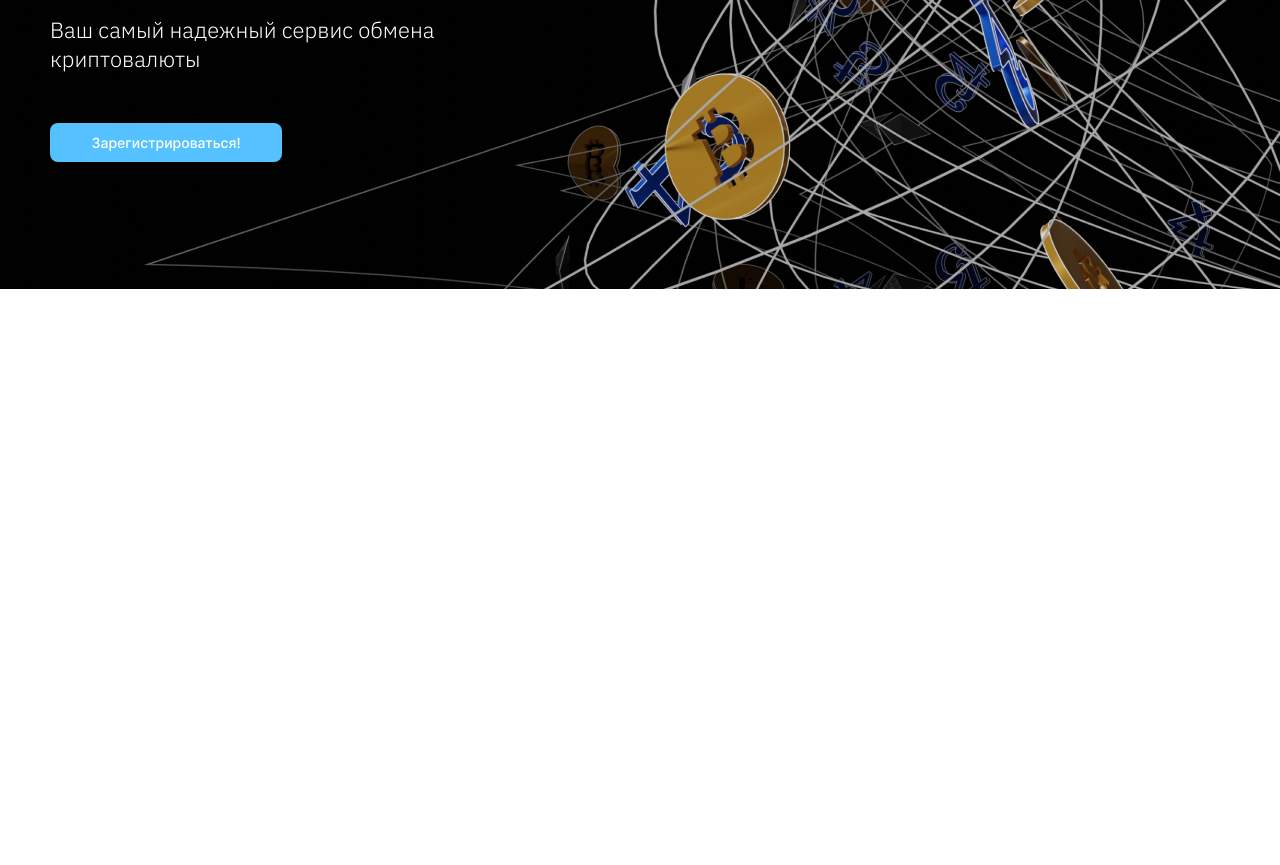
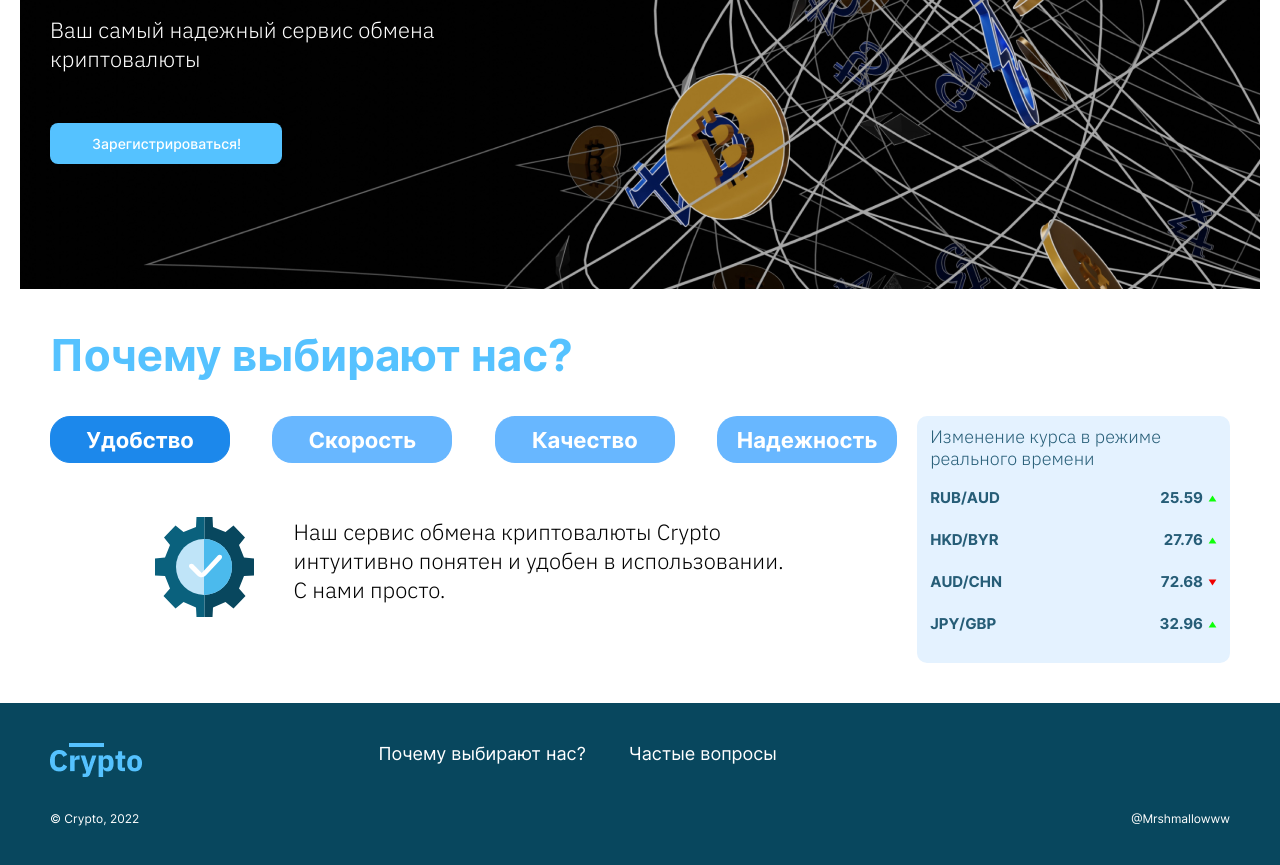
Before and after one commit to SoullessSoldier/meschool-js_landing-coin-exchange, a plain HTML site: page index.html in a window 1280 px wide. Shown: the part 315-1180 px from the top of the page. Before the commit the page ends 800 px from the top, so only its background shows below. Drawn offline with Linux system fonts and the light colour scheme.

Commit message:
add Day3

```diff
--- a/css/default.css
+++ b/css/default.css
@@ -20,7 +20,7 @@ img, svg{
 }
 button{
     padding: 0;
-    border: none;
+    border: 1px solid transparent;
     cursor: pointer;
 }
 a{
--- a/css/index.css
+++ b/css/index.css
@@ -4,4 +4,8 @@
 @import './module/header.css';
 @import './module/navigation.css';
 @import './module/main.css';
+@import './module/about-us.css';
+@import './module/advantage.css';
+@import './module/exchange-rates.css';
 @import './module/modal.css';
+@import './module/footer.css';
--- /dev/null
+++ b/css/module/about-us.css
@@ -0,0 +1,26 @@
+.about-us{
+    padding: 40px 0;
+}
+
+.about-us__title{
+    margin-bottom: 34px;
+    font-weight: 700;
+    font-size: 44px;
+    line-height: 53px;
+    color: #55C2FF;
+}
+
+.about-us__container{
+    display: flex;
+    justify-content: space-between;
+    gap: 20px;
+}
+
+.about-us__advantage{
+    flex-grow: 1;
+    width: 100%;
+}
+
+.about-us__exchange-rates{
+    max-width: 380px;
+}
--- /dev/null
+++ b/css/module/advantage.css
@@ -0,0 +1,76 @@
+.advantage__list-btn{
+    display: flex;
+    align-items: center;
+    justify-content: space-between;
+    gap:5px;
+    margin-bottom: 54px;
+
+}
+.advantage__btn{
+    padding: 10px;
+    width: 180px;
+    height: 47px;
+    font-weight: 700;
+    font-size: 22px;
+    line-height: 27px;
+    color: #FFFFFF;
+    background-color: #68B7FF;
+    border-radius: 20px;
+    transition-property: border-color, background-color;
+    transition-duration: 0.36s;
+    transition-timing-function: ease-in-out;
+}
+.advantage__btn:hover{
+    border-color: #1C88EB;
+}
+.advantage__btn_active,
+.advantage__btn:active{
+    background-color: #1C88EB;
+    border-color: #1C88EB;
+}
+.advantage__btn:disabled{
+    background-color: #D7D7D7;
+}
+
+.advantage__item-content{
+    max-width: 640px;
+    margin: 0 auto;
+    display: none;
+    font-family: 'IBM Plex Sans';
+    font-weight: 300;
+    font-size: 22px;
+    line-height: 29px;
+    color: #000000;
+}
+
+.advantage__item-content_active{
+    display: flex;
+    gap: 40px;
+}
+
+.advantage__item-content::before{
+    content: '';
+    display: block;
+    flex-shrink: 0;
+    width: 100px;
+    height: 100px;
+    background-position: center;
+    background-repeat: no-repeat;
+    background-size: contain;
+}
+
+.advantage__item-content_convenience::before{
+    background-image: url(../../img/convenience.svg);
+}
+
+.advantage__item-content_speed::before{
+    background-image: url(../../img/speed.svg);
+}
+
+.advantage__item-content_quality::before{
+    background-image: url(../../img/quality.svg);
+}
+
+.advantage__item-content_security::before{
+    background-image: url(../../img/security.svg);
+}
--- /dev/null
+++ b/css/module/exchange-rates.css
@@ -0,0 +1,52 @@
+.exchange-rates{
+    padding: 10px 13px 30px;
+    background-color: #E4F2FF;
+    border-radius: 10px;
+}
+.exchange-rates__title{
+    font-family: 'IBM Plex Sans';
+    font-weight: 300;
+    font-size: 18px;
+    line-height: 120%;
+    color: #265D77;
+    margin-bottom: 20px;
+}
+.exchange-rates__list{
+    font-weight: 700;
+    font-size: 15px;
+    line-height: 18px;
+    color: #265D77;
+}
+.exchange-rates__item{
+    display: flex;
+    align-items: center;
+    margin-bottom: 24px;
+}
+
+.exchange-rates__item::after{
+    content: '';
+    display: block;
+    width: 9px;
+    height: 8px;
+    background-position: center;
+    background-repeat: no-repeat;
+    background-size: contain;
+}
+
+.exchange-rates__item:last-child{
+    margin-bottom: 0;
+}
+.exchange-rates__item_up::after{
+background-image: url(../../img/up.svg);
+}
+.exchange-rates__item_down::after{
+background-image: url(../../img/down.svg);
+}
+.exchange-rates__currency{
+    display: block;
+    margin-right: auto;
+}
+.exchange-rates__value{
+    display: block;
+    margin-right: 5px;
+}
--- /dev/null
+++ b/css/module/footer.css
@@ -0,0 +1,50 @@
+.footer{
+    background-color: #08475E;
+    padding-top: 40px;
+    padding-bottom: 42px;
+    color: #fff;
+}
+.footer__container{
+    display: grid;
+    gap: 34px 10px;
+    grid-template-areas:
+        "logo navigation navigation"
+        "copyright . design";
+}
+
+.footer__logo{
+    grid-area: logo;
+}
+.footer__navigation{
+    grid-area: navigation;
+    font-weight: 400;
+    font-size: 18px;
+    line-height: 22px;
+}
+.footer__copyright{
+    grid-area: copyright;
+}
+.footer__design{
+    grid-area: design;
+    justify-self: end;
+}
+.footer__copyright,
+.footer__design{
+    font-weight: 400;
+    font-size: 12px;
+    line-height: 130%;
+}
+
+@media (max-width: 768px){
+    .footer__navigation{
+        font-size: 14px;
+        line-height: 17px;
+    }
+}
+@media (max-width: 480px){
+    .footer__container{
+        grid-template-areas:
+        "logo navigation"
+        "copyright design";
+    }
+}
--- a/css/module/navigation.css
+++ b/css/module/navigation.css
@@ -3,24 +3,36 @@
     align-items: center;
 }
 
-.navigation__item:not(:last-child) {
+.navigation__item {
     margin-right: 43px;
 }
 
+.navigation__item:last-child {
+    margin-right: 0;
+}
+
+
 @media (max-width: 768px){
     .navigation__list{
-        padding: 16px 30px;
         margin: 0 auto;
         max-width: 740px;
+    }
+    .navigation__list_header{
+        padding: 16px 30px;
+    }
+    .navigation__item_footer{
+        margin-right: 16px;
     }
 }
 
 @media (max-width: 480px){
     .navigation__list{
+        flex-direction: column;
+        align-items: flex-start;
+    }
+    .navigation__list_header{
         padding-left: 15px;
         padding-right: 15px;
-        flex-direction: row;
-        align-items: flex-start;
     }
     .navigation__item{
         margin-bottom: 20px;
--- a/index.html
+++ b/index.html
@@ -23,9 +23,9 @@
                 </svg>
             </button>
             <nav class="header__navigation navigation">
-                <ul class="navigation__list">
+                <ul class="navigation__list navigation__list_header">
                     <li class="navigation__item">
-                        <a href="#" class="navigation__link">Почему выбирают нас?</a>
+                        <a href="#about-us" class="navigation__link">Почему выбирают нас?</a>
                     </li>
                     <li class="navigation__item">
                         <a href="#" class="navigation__link">Частые вопросы</a>
@@ -46,6 +46,56 @@
                 <button class="main__hero-btn">
                     Зарегистрироваться!
                 </button>
+            </div>
+        </div>
+        <div class="about-us" id=""about-us>
+            <div class="container">
+                <h2 class="about-us__title">Почему выбирают нас?</h2>
+                <div class="about-us__container">
+                    <div class="about-us__advantage advantage">
+                        <ul class="advantage__list-btn">
+                            <li class="advantage__item">
+                                <button class="advantage__btn advantage__btn_active">Удобство</button>
+                            </li>
+                            <li class="advantage__item">
+                                <button class="advantage__btn">Скорость</button>
+                            </li>
+                            <li class="advantage__item">
+                                <button class="advantage__btn">Качество</button>
+                            </li>
+                            <li class="advantage__item">
+                                <button class="advantage__btn">Надежность</button>
+                            </li>
+                        </ul>
+                        <ul class="advantage__list-content">
+                            <li class="advantage__item-content advantage__item-content_convenience advantage__item-content_active">Наш сервис обмена криптовалюты Crypto интуитивно понятен и удобен в использовании. С нами просто.</li>
+                            <li class="advantage__item-content advantage__item-content_speed">У нас самая быстрая скорость по обмену криптовалюты по подобным сервисам в России</li>
+                            <li class="advantage__item-content advantage__item-content_quality">Нашу платформу выбирают миллионы людей</li>
+                            <li class="advantage__item-content advantage__item-content_security">Ваши пароли под надежной защитой. Нас невозможно взломать</li>
+                        </ul>
+                    </div>
+                    <div class="about-us__exchange-rates exchange-rates">
+                        <h3 class="exchange-rates__title">Изменение курса в режиме реального времени</h3>
+                        <ul class="exchange-rates__list">
+                            <li class="exchange-rates__item exchange-rates__item_up">
+                                <span class="exchange-rates__currency">RUB/AUD</span>
+                                <span class="exchange-rates__value">25.59</span>
+                            </li>
+                            <li class="exchange-rates__item exchange-rates__item_up">
+                                <span class="exchange-rates__currency">HKD/BYR</span>
+                                <span class="exchange-rates__value">27.76</span>
+                            </li>
+                            <li class="exchange-rates__item exchange-rates__item_down">
+                                <span class="exchange-rates__currency">AUD/CHN</span>
+                                <span class="exchange-rates__value">72.68</span>
+                            </li>
+                            <li class="exchange-rates__item exchange-rates__item_up">
+                                <span class="exchange-rates__currency">JPY/GBP</span>
+                                <span class="exchange-rates__value">32.96</span>
+                            </li>
+                        </ul>
+                    </div>
+                </div>
             </div>
         </div>
     </main>
@@ -78,6 +128,22 @@
             </div>
         </div>
     </div>
-    <footer></footer>
+    <footer class="footer">
+        <div class="container footer__container">
+            <img src="img/logo.png" alt="Логотип" class="footer__logo">
+            <div class="footer__navigation navigation">
+                <ul class="navigation__list">
+                    <li class="navigation__item navigation__item_footer">
+                        <a href="#about-us" class="navigation__link">Почему выбирают нас?</a>
+                    </li>
+                    <li class="navigation__item navigation__item_footer">
+                        <a href="#" class="navigation__link">Частые вопросы</a>
+                    </li>
+                </ul>
+            </div>
+            <p class="footer__copyright">© Crypto, 2022</p>
+            <a href="https://t.me/Mrshmallowww" class="footer__design">@Mrshmallowww</a>
+        </div>
+    </footer>
 </body>
 </html>
--- /dev/null
+++ b/js/exchange-rates.js
@@ -0,0 +1,41 @@
+'use strict';
+
+const exchangeRatesList = document.querySelector('.exchange-rates__list');
+
+const socket = new WebSocket('ws://web-socket-current.herokuapp.com');
+
+const renderExchange = (wrapper, data) => {
+    const {from , to, rate, change} = JSON.parse(data);
+    const li = document.createElement('li');
+    li.classList.add('exchange-rates__item',
+    change === 1 ? 'exchange-rates__item_up' : 'exchange-rates__item_down');
+    const spanCurrency = document.createElement('span');
+    const spanValue = document.createElement('span');
+    spanCurrency.classList.add('exchange-rates__currency');
+    spanCurrency.textContent = `${from}/${to}`;
+    spanValue.classList.add('exchange-rates__value');
+    spanValue.textContent = `${rate}`;
+
+    li.append(spanCurrency, spanValue);
+
+    wrapper.prepend(li);
+
+    if(wrapper.children.length > 4){
+        wrapper.children[4].remove();
+    }
+    /*
+    <li class="exchange-rates__item exchange-rates__item_up">
+        <span class="exchange-rates__currency">RUB/AUD</span>
+        <span class="exchange-rates__value">25.59</span>
+    </li>
+
+    */
+};
+
+socket.addEventListener('message', (event) => {
+    renderExchange(exchangeRatesList, event.data);
+});
+
+socket.addEventListener('error', (error) => {
+    console.error(error);
+});
--- a/js/index.js
+++ b/js/index.js
@@ -1,2 +1,4 @@
 import './menu.js';
 import './modal.js';
+import './tabs.js';
+import './exchange-rates.js';
```
Also changed, not shown: css/module/main.css (+7 -6 lines), js/tabs.js (added, +18 -0 lines), img/convenience.svg (added), img/down.svg (added), img/quality.svg (added), img/security.svg (added), img/speed.svg (added), img/up.svg (added), 1 other file.
